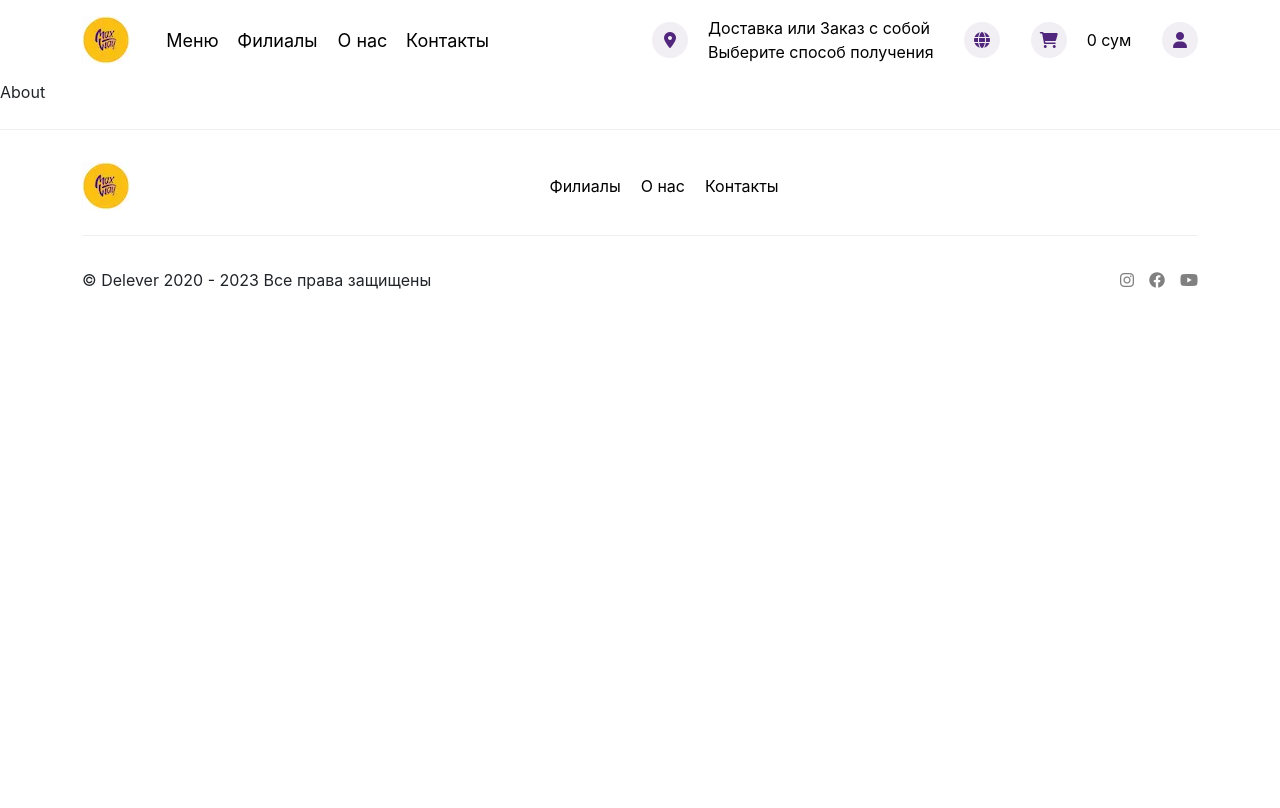
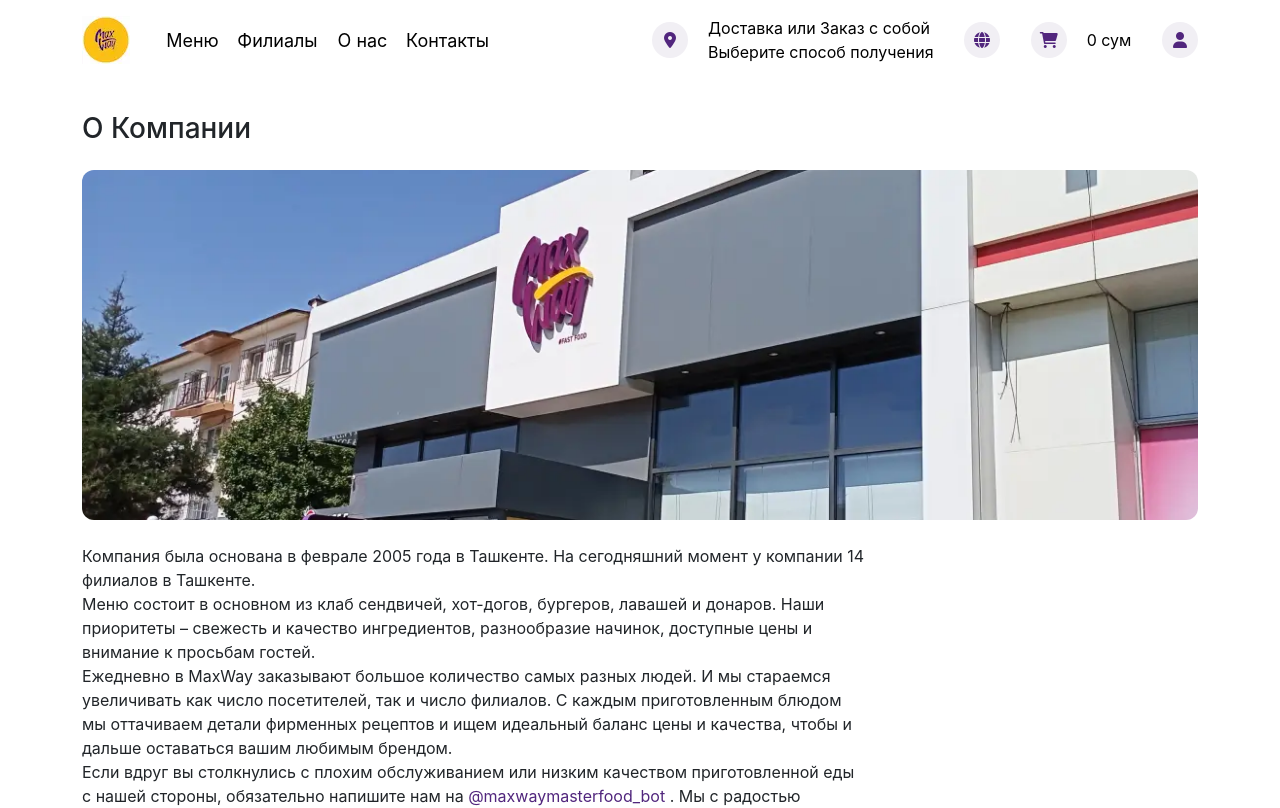
Before and after one commit to HayotbekIT/Max-Way-Project, a React (Create React App) app: page /about in a window 1280 px wide. Shown: the top 808 px of the page. Built offline with nearby package versions, Linux system fonts and the light colour scheme.

Commit message:
#fix #about Разработал  страницу О нас

```diff
--- a/src/page/About.jsx
+++ b/src/page/About.jsx
@@ -1,7 +1,64 @@
 import React from 'react'
+import styledComponents from 'styled-components'
+import AboutPic from "./../images/about/about.webp"
 
 export default function About() {
   return (
-    <div>About</div>
+    <AboutStyle className="about">
+      <div className="container">
+        <div className="row">
+          <div className="about__titles col-12">
+            <h2 className="title-2">
+              О компании
+            </h2>
+          </div>
+          <div className="col-12">
+            <div className="about__imageholder">
+              <img src={AboutPic} alt="Error" />
+            </div>
+          </div>
+          <div className="col-9 about__content">
+            <p>
+              Компания была основана в феврале 2005 года в Ташкенте. На сегодняшний момент у компании 14 филиалов в Ташкенте.
+            </p>
+            <p>
+              Меню состоит в основном из клаб сендвичей, хот-догов, бургеров, лавашей и донаров. Наши приоритеты – свежесть и качество ингредиентов, разнообразие начинок, доступные цены и внимание к просьбам гостей.
+            </p>
+            <p>
+              Ежедневно в MaxWay заказывают большое количество самых разных людей. И мы стараемся увеличивать как число посетителей, так и число филиалов. С каждым приготовленным блюдом мы оттачиваем детали фирменных рецептов и ищем идеальный баланс цены и качества, чтобы и дальше оставаться вашим любимым брендом.
+            </p>
+            <p>
+              Если вдруг вы столкнулись с плохим обслуживанием или низким качеством приготовленной еды с нашей стороны, обязательно напишите нам на <a href="#!" className='about__link'>@maxwaymasterfood_bot</a> . Мы с радостью принимаем как положительные, так и отрицательные отзывы. Жалоба гостя – подарок, благодаря которому нам есть куда расти.
+            </p>
+          </div>
+        </div>
+      </div>
+    </AboutStyle>
   )
 }
+
+const AboutStyle = styledComponents.section`
+  padding: 32px 0;
+  & > * > * > * + *{
+    margin-top: 1.5rem;
+  }
+  .about{
+
+    &__imageholder{
+      border-radius: .75rem;
+      overflow: hidden;
+    }
+    &__link{
+      color: #51267d;
+      text-decoration: none;
+      &:hover{
+        text-decoration: underline;
+      }
+    }
+    &__content{
+      font-size: 1rem;
+      line-height: 1.5rem;
+      padding-right: 60px;
+    }
+  }
+`
```
Also changed, not shown: src/images/about/about.webp (added).
